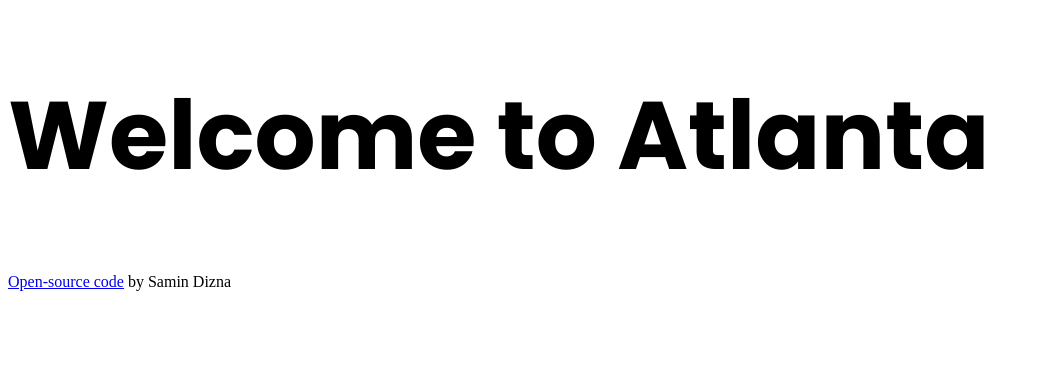
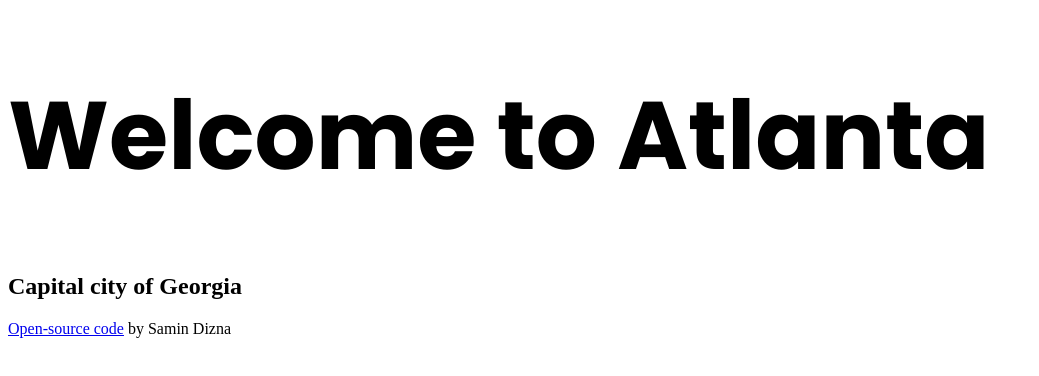
Before and after one commit to samxn/travel-project, a plain HTML site: page index.html in a window 1280 px wide. Shown: the whole page, without its empty margins (0-1039 px from the left). Drawn offline with Linux system fonts and the light colour scheme.

Commit message:
Added subtitle to homepage

```diff
--- a/index.html
+++ b/index.html
@@ -15,6 +15,7 @@
   </head>
   <body>
     <h1>Welcome to Atlanta</h1>
+    <h2>Capital city of Georgia</h2>
     <footer>
       <a href="https://github.com/samxn/travel-project" target="_blank"
         >Open-source code</a
```
